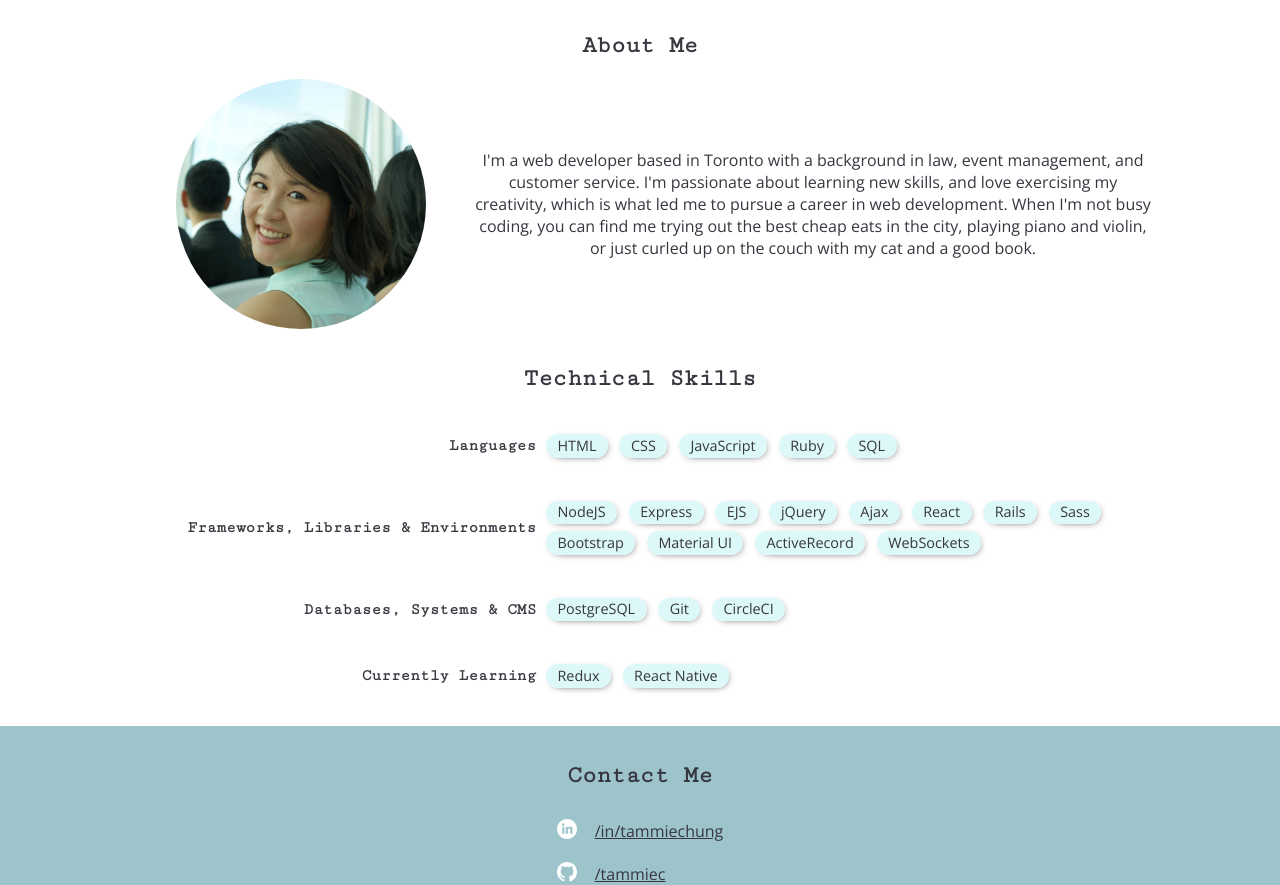
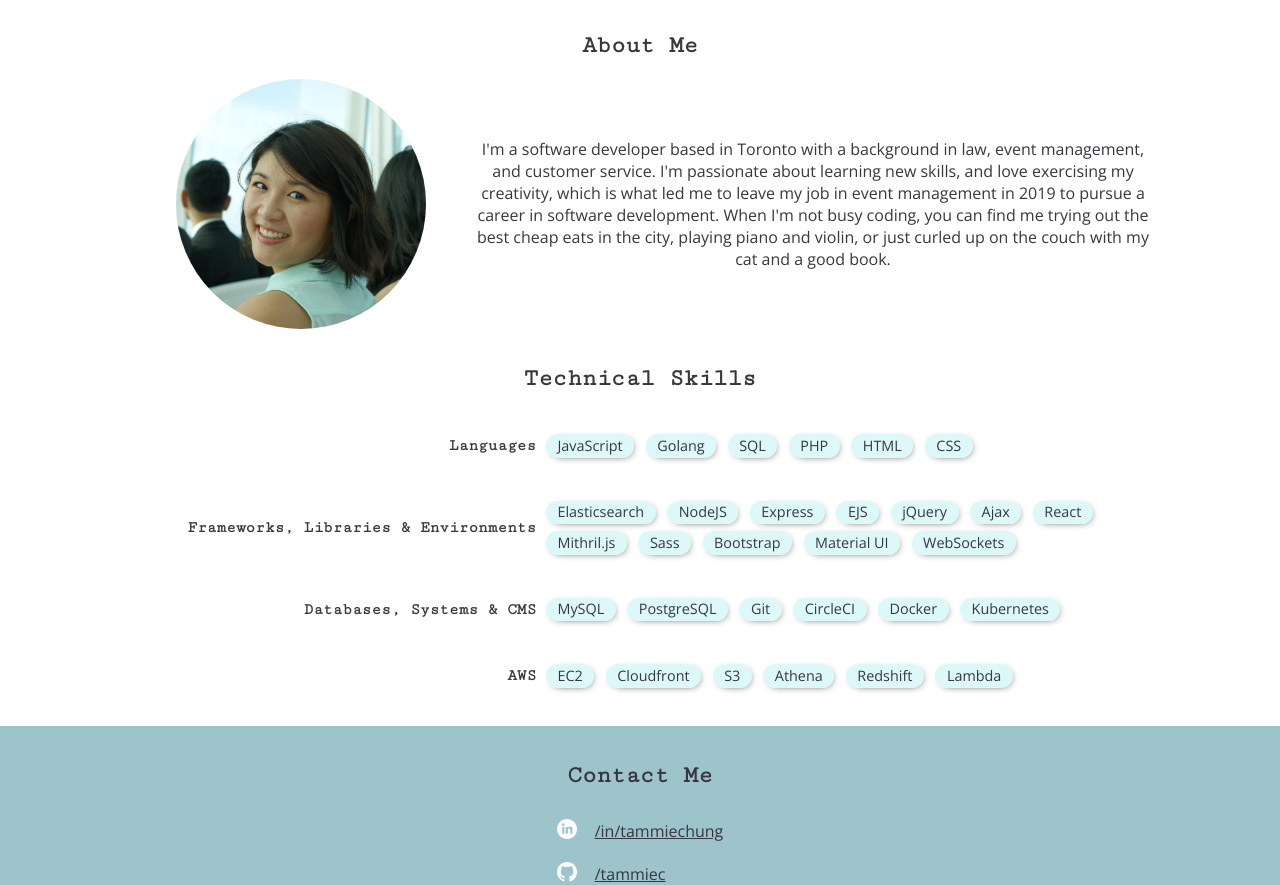
Before and after one commit to tammiec/portfolio, a React (Create React App) app: page / in a window 1280 px wide. Shown: the part 860-1745 px from the top of the page. Built offline with nearby package versions, Linux system fonts and the light colour scheme.

Commit message:
Update portfolio page

```diff
--- a/src/Components/About/About.js
+++ b/src/Components/About/About.js
@@ -12,7 +12,7 @@ export default function About(props) {
         <h2>About Me</h2>
         <div id='bio-info'>
           <img id='profile-picture' src={profilePicture} alt='Tammie Chung' />
-          <p>I'm a web developer based in Toronto with a background in law, event management, and customer service. I'm passionate about learning new skills, and love exercising my creativity, which is what led me to pursue a career in web development. When I'm not busy coding, you can find me trying out the best cheap eats in the city, playing piano and violin, or just curled up on the couch with my cat and a good book.</p>
+          <p>I'm a software developer based in Toronto with a background in law, event management, and customer service. I'm passionate about learning new skills, and love exercising my creativity, which is what led me to leave my job in event management in 2019 to pursue a career in software development. When I'm not busy coding, you can find me trying out the best cheap eats in the city, playing piano and violin, or just curled up on the couch with my cat and a good book.</p>
         </div>
       </div>
       <div id='tech-list-container'>
@@ -22,22 +22,42 @@ export default function About(props) {
             <TechList
               skillType='languages'
               skillTitle='Languages'
-              skills={['HTML', 'CSS', 'JavaScript', 'Ruby', 'SQL']}
+              skills={[
+                'JavaScript',
+                'Golang',
+                'SQL',
+                'PHP',
+                'HTML',
+                'CSS',
+              ]}
             />
             <TechList
               skillType='frameworks'
               skillTitle='Frameworks, Libraries &amp; Environments'
-              skills={['NodeJS', 'Express', 'EJS', 'jQuery', 'Ajax', 'React', 'Rails', 'Sass', 'Bootstrap', 'Material UI', 'ActiveRecord', 'WebSockets']}
+              skills={[
+                'Elasticsearch',
+                'NodeJS',
+                'Express',
+                'EJS',
+                'jQuery',
+                'Ajax',
+                'React',
+                'Mithril.js',
+                'Sass',
+                'Bootstrap',
+                'Material UI',
+                'WebSockets',
+              ]}
             />
             <TechList
               skillType='databases'
               skillTitle='Databases, Systems &amp; CMS'
-              skills={['PostgreSQL', 'Git', 'CircleCI']}
+              skills={['MySQL', 'PostgreSQL', 'Git', 'CircleCI', 'Docker', 'Kubernetes']}
             />
             <TechList
-              skillType='learning'
-              skillTitle='Currently Learning'
-              skills={['Redux', 'React Native']}
+              skillType='aws'
+              skillTitle='AWS'
+              skills={['EC2', 'Cloudfront', 'S3', 'Athena', 'Redshift', 'Lambda']}
             />
           </tbody>
         </table>
--- a/src/Components/Home/IntroText.js
+++ b/src/Components/Home/IntroText.js
@@ -4,7 +4,7 @@ export default function IntroText(props) {
 
   const [text, setText] = useState('');
 
-  const intro = "Hi, my name is Tammie, and I'm a full-stack web developer."
+  const intro = "Hi, my name is Tammie, and I'm a full-stack software developer."
 
   useEffect(() => {
     if (text !== intro) {
--- a/src/Components/Projects/Projects.scss
+++ b/src/Components/Projects/Projects.scss
@@ -31,6 +31,7 @@
 .project-image {
   max-width: 100%;
   width: 60em;
+  margin-top: 2em;
 }
 
 #project-list {
@@ -50,15 +51,12 @@
   align-items: center;
   justify-content: flex-start;
   box-shadow: $default-shadow;
-  width: 300px;
-  height: 500px;
+  width: 600px;
+  min-height: 600px;
   padding: 1em;
+  margin: 1em;
 
   transition: all 100ms ease-in-out;
-
-  &:not(:last-child) {
-    margin-right: 2em;
-  }
 
   &:hover {
     cursor: pointer;
--- a/src/Components/Projects/project-details.js
+++ b/src/Components/Projects/project-details.js
@@ -1,12 +1,18 @@
 import drawingBoard from './project-drawingboard.png';
 import toodleedoo from './project-toodleedoo.png';
 import tweeter from './project-tweeter.png';
+import catdash from './project-catdash.gif';
 
 export const projects = [
   {
     name: 'the Drawing Board',
     description: "A collaborative meeting app that allows users to schedule and host meetings remotely, whiteboard over documents in real-time, and take personal notes. Audio streaming and text chats are enabled in the meeting room for communication, and when the meeting ends, marked up documents and notes are saved to users' dashboards for future reference.",
     image: drawingBoard
+  },
+  {
+    name: 'Cat-Dash',
+    description: 'A simple Chrome extension that shows the user a randomly generated photo of a cat whenever a new tab is opened. The dashboard is customizable with different colours, as well as a personalized greeting.',
+    image: catdash
   },
   {
     name: 'Toodleedoo',
@@ -17,5 +23,5 @@ export const projects = [
     name: 'Tweeter',
     description: 'A single-page Twitter clone project powered by Ajax.',
     image: tweeter
-  }
+  },
 ]
```
Also changed, not shown: 1 other file (tests, documents, lock files or other folders).
